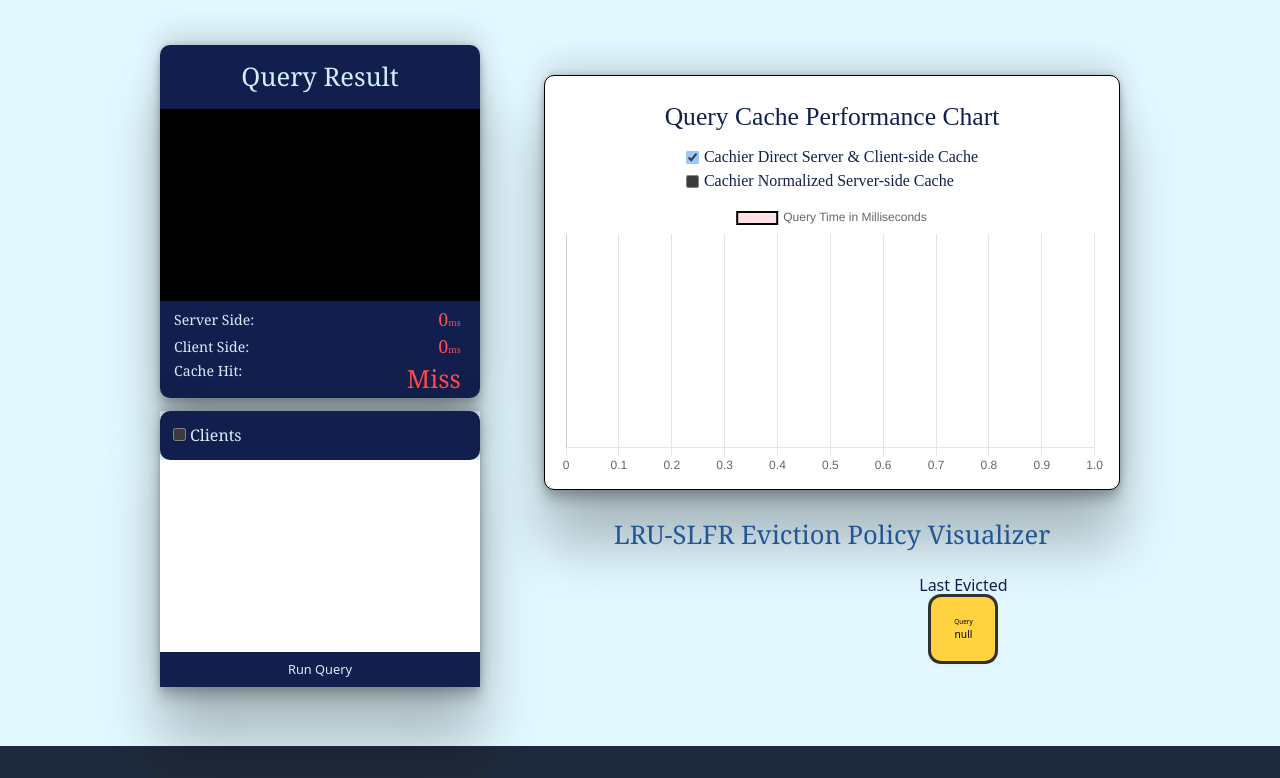
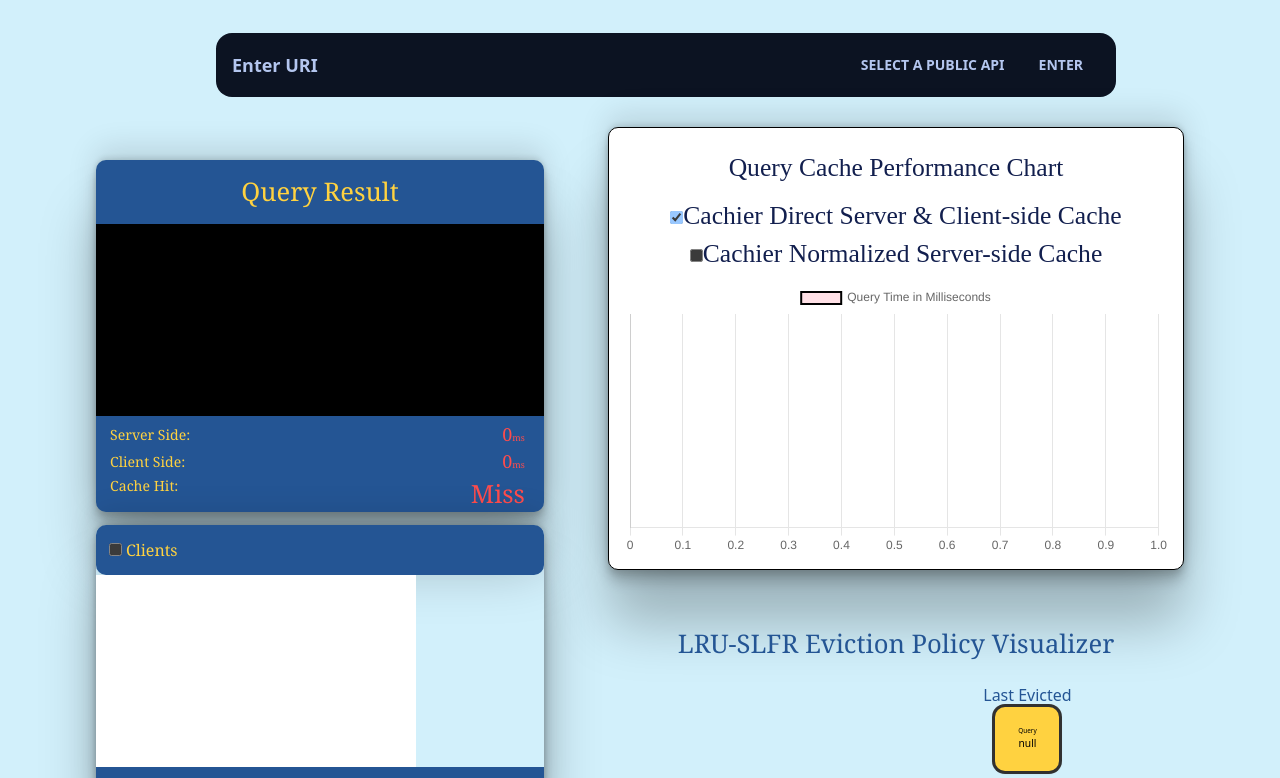
Before and after one commit to oslabs-beta/Cachier, a React app: page /demo in a window 1280 px wide. Shown: the part 207-985 px from the top of the page. Built offline with nearby package versions, Linux system fonts and the light colour scheme; no server answers.

Commit message:
Search bar cleaned

```diff
--- /dev/null
+++ b/demo/client/components/ImageSlider.js
@@ -0,0 +1,28 @@
+import React, {useState} from "react";
+
+const ImageSlider = (props) => {
+    const [currentIndex, setCurrentUser] = useState(0);
+    const {slides} = props;
+
+    const sliderStyles = {
+        height: "100%",
+        position: "relative",
+    }
+
+    const slideStyles = {
+        width: "100%",
+        height: "100%",
+        borderRadius: "10px",
+        backgroundPosition: "center",
+        backgroundSize: "cover",
+        backgroundImage: `url(${slides[currentIndex].url})`,
+    }
+
+    return (
+        <div style={sliderStyles}>
+            <div style={slideStyles}>ImageSlider</div>
+        </div>
+    );
+}
+
+export default ImageSlider;
--- /dev/null
+++ b/demo/client/components/Selector.js
@@ -0,0 +1,47 @@
+import e from "cors";
+import React from "react";
+import '../styles/Demo.css';
+
+const Selector = (props) => {
+
+    const handleListClick = (e) => {
+        const gqlEndpoint = e.target.value;
+        console.log(gqlEndpoint);
+    }
+
+    const handleEnterClick = () => {
+        // const x = document.getElementById('uriInput').value;
+        console.log('Enter button clicked');
+    }
+
+    return (
+        <div className="navbar bg-base-300 rounded-box">
+            <div className="flex-1 px-2 lg:flex-none">
+                <a className="text-lg font-bold">Enter URI</a>
+                {/* <input type={text} className='uriInput'></input> */}
+
+            </div>
+            <div className="flex justify-end flex-1 px-2">
+                <div className="flex items-stretch">
+
+                    <div className="dropdown dropdown-end">
+                        <label tabIndex={0} className="btn btn-ghost rounded-btn">Select a public API</label>
+                        <ul tabIndex={0} className="menu dropdown-content p-2 shadow bg-base-100 rounded-box w-52 mt-4">
+                            {/* <li><a href="https://rickandmortyapi.com/graphql"></a>Rick&Morty</li> */}
+                            <li><a value="https://anilist.co/graphiql" onClick={handleListClick}>Anime</a></li>
+                            {/* <li><a href="https://demotivation-quotes-api.herokuapp.com/graphql"></a>Demotivational Quotes</li> */}
+                            <li><a value="https://graphqlpokemon.favware.tech/v7" onClick={handleListClick}>Pokemon</a></li>
+                            <li><a value="https://api.spacex.land/graphql/" onClick={handleListClick}>SpaceX</a></li>
+                            <li><a value="https://api.stratz.com/graphiql/" onClick={handleListClick}>DOTA 2</a></li>
+                            <li><a value="https://hivdb.stanford.edu/page/graphiql/" onClick={handleListClick}>HIVDB</a></li>
+                            {/* <li><a href="https://fruits-api.netlify.app/graphql"></a>Fruits</li> */}
+                        </ul>
+                    </div>
+                    <a className="btn btn-ghost rounded-btn" onClick={() => handleEnterClick(e)}>Enter</a>
+                </div>
+            </div>
+        </div>
+    );
+}
+
+export default Selector;
--- a/demo/client/pages/Demo.js
+++ b/demo/client/pages/Demo.js
@@ -1,6 +1,7 @@
 import React, { useState, useEffect } from 'react';
 import BarChart from '../components/BarChart';
 import QueueVisualizer from '../components/QueueVisualizer';
+import Selector from '../components/Selector';
 import '../styles/Demo.css';
 import { clientSideCache } from '../../../clientSideCache';
 
@@ -26,7 +27,15 @@ const Demo = () => {
   const [currGroupSize, setCurrGroupSize] = useState(0);
 
   const [queryGraphQLString, setQueryGraphQLString] = useState(
-    '{ clients { id name email phone } }'
+    `{
+        clients
+        {
+            id
+            name
+            email
+            phone
+        }
+    }`
   );
   const [queryTime, setQueryTime] = useState(0);
   const [queryTimeArray, setQueryTimeArray] = useState([
@@ -58,6 +67,36 @@ const Demo = () => {
     },
   });
 
+  useEffect(() => {
+    const txtArea = document.getElementsByClassName('textarea textarea-info');
+      txtArea.placeholder =
+        `{
+          clients {
+              ${clientIdChecked ? 'id' : ''}
+              ${clientNameChecked ? ' name' : ''}
+              ${clientEmailChecked ? ' email' : ''}
+              ${clientPhoneChecked ? ' phone' : ''}
+            }
+          }`;
+
+    const string = `{
+      clients {
+          ${clientIdChecked ? 'id' : ''}
+          ${clientNameChecked ? ' name' : ''}
+          ${clientEmailChecked ? ' email' : ''}
+          ${clientPhoneChecked ? ' phone' : ''}
+        }
+      }`;
+    setQueryGraphQLString(string);
+  }, [
+    clientChecked,
+    clientIdChecked,
+    clientNameChecked,
+    clientEmailChecked,
+    clientPhoneChecked,
+  ]);
+
+  const placeholderString = "{ \n   clients {\n      id\n      name\n      email\n      phone\n   }\n}";
 
   useEffect(() => {
     fetch('https://cachier.onrender.com/partialCache/', {
@@ -93,27 +132,8 @@ const Demo = () => {
         }),
       }).then( data => console.log('client Cache Cleared'))
 
-  },[])
+  },[]);
 
-
-
-
-
-
-  useEffect(() => {
-    const string = `{ clients { ${clientIdChecked ? 'id' : ''}${
-      clientNameChecked ? ' name' : ''
-    }${clientEmailChecked ? ' email' : ''}${
-      clientPhoneChecked ? ' phone' : ''
-    } } }`;
-    setQueryGraphQLString(string);
-  }, [
-    clientChecked,
-    clientIdChecked,
-    clientNameChecked,
-    clientEmailChecked,
-    clientPhoneChecked,
-  ]);
 
   const chartLatency = () => {
     let latencyArray = queryTimeArray.map((el) => el.latency);
@@ -225,14 +245,14 @@ const Demo = () => {
   const handleQuery = () => {
     setLoading(true);
     setClientSideLoading(true);
+
+    const str = document.getElementsByClassName('textarea textarea-info')[0].value;
+    setQueryGraphQLString(str);
+    console.log('queryGraphQLString: ', str);
+
     fetchData();
   };
 
-  const handleUploadAndQuery = () => {
-    setQueryString(`{ clients { id name email phone } }`);
-    setLoading(true);
-    fetchData();
-  };
 
   const testQuery = () => {
     if (clientChecked) {
@@ -266,6 +286,7 @@ const Demo = () => {
       </h2>
       <div className='demoDiv'>
         <div className='demoLeftContainer'>
+        <Selector />
           <div className='query'>
             <div className='padding0'>
               <div className='queryResultContainer'>
@@ -391,6 +412,17 @@ const Demo = () => {
                 <div className='queryDisplayStringContainer'>
                   <p className='testQuery'> {testQuery()} </p>
                 </div>
+                {/* <div className='queryTextInput'>
+                  <div className="form-control">
+                    <label className="queryTextInputField">
+                      <span className="label-text">Type custom query here</span>
+                    </label>
+                    <textarea className="textarea textarea-info" placeholder={placeholderString}></textarea>
+                    <label className="label">
+                      <span className="label-text-alt">Type a GraphQL query as you would in your code. Can handle only queries for now, no mutations.</span>
+                    </label>
+                  </div>
+                </div> */}
 
                 <button
                   className='queryButton'
--- a/demo/client/pages/Landing.js
+++ b/demo/client/pages/Landing.js
@@ -4,7 +4,7 @@ import Testimonials from '../components/Testimonials';
 import { useNavigate } from 'react-router-dom';
 import LandingContent2 from '../components/LandingContent2';
 import logo from '../styles/logo.png';
-import installIcon from '../styles/installIcon.png';
+import ImageSlider from '../components/ImageSlider.js';
 import FastIcon from '../styles/FastIcon.png';
 import customizableIcon from '../styles/customizableIcon.png';
 import memoryIcon from '../styles/memoryIcon.png';
@@ -12,6 +12,18 @@ import demoIcon from '../styles/Demo.png';
 
 const Landing = () => {
   const navigate = useNavigate();
+
+  const slides = [
+    {url: FastIcon},
+    {url: customizableIcon},
+    {url: memoryIcon},
+    {url: demoIcon},
+  ];
+  const containerStyles = {
+    width: '500px',
+    height: '280px',
+    margin: '0 auto',
+  }
 
   return (
     <div>
@@ -44,6 +56,12 @@ const Landing = () => {
         </div>
       </div>
 
+      {/* <div>
+        <div style={containerStyles}>
+          <ImageSlider slides={slides}/>
+        </div>
+      </div> */}
+
       <LandingContent2 />
       <LandingContent />
       <Testimonials />
--- a/demo/client/styles/Demo.css
+++ b/demo/client/styles/Demo.css
@@ -1,5 +1,5 @@
 .demoContainer {
-  background-color: #e2f7ff;
+  background-color: #d2f0fb;
 }
 
 .heading {
@@ -18,8 +18,6 @@
 
 .clientFields {
   padding-left: 1vw;
-  display: flex;
-  gap: 1vw;
 }
 
 body {
@@ -63,7 +61,7 @@ body {
   padding: 0px !important;
   border: black 2px;
   border-radius: 10px;
-  background-color: #121f4e;
+  background-color: #245594;
   color: 'white';
   box-shadow: rgba(0, 0, 0, 0.25) 0px 54px 55px,
     rgba(0, 0, 0, 0.12) 0px -12px 30px, rgba(0, 0, 0, 0.12) 0px 4px 6px,
@@ -75,7 +73,7 @@ body {
   justify-content: center;
   padding: 1vw 0;
   display: flex;
-  color: #d2f0fb;
+  color: #ffd240;
   font-size: 2vw;
   margin: 0;
 }
@@ -98,7 +96,7 @@ body {
   font-family: Georgia, serif;
   font-size: 1.1vw;
   padding-left: 1.1vw;
-  color: #d2f0fb;
+  color: #ffd240;
 }
 
 .metrics {
@@ -137,15 +135,16 @@ body {
   box-shadow: rgba(0, 0, 0, 0.25) 0px 54px 55px,
     rgba(0, 0, 0, 0.12) 0px -12px 30px, rgba(0, 0, 0, 0.12) 0px 4px 6px,
     rgba(0, 0, 0, 0.17) 0px 12px 13px, rgba(0, 0, 0, 0.09) 0px -3px 5px;
+  border-radius: 3%;
 }
 
 .queryString {
   border: black 2px;
   border-radius: 10px;
-  background-color: #121f4e;
+  background-color: #245594;
   padding: 1vw;
   font-family: Georgia, serif;
-  color: #d2f0fb;
+  color: #ffd240;
 }
 
 .queryDisplayStringContainer {
@@ -165,14 +164,14 @@ body {
 }
 
 .queryButton {
-  background-color: #121f4e;
-  color: #d2f0fb;
+  background-color: #245594;
+  color: #ffd240;
   padding: 0.6vw;
   font-size: 1vw;
 }
 
 .visualizersDiv {
-  padding-top: 1vw;
+  padding-top: 5vw;
   align-items: center;
   justify-content: center;
   flex-direction: column;
@@ -195,13 +194,16 @@ body {
     rgba(0, 0, 0, 0.12) 0px -12px 30px, rgba(0, 0, 0, 0.12) 0px 4px 6px,
     rgba(0, 0, 0, 0.17) 0px 12px 13px, rgba(0, 0, 0, 0.09) 0px -3px 5px;
 }
+.Eviction {
+  margin-top: 55px;
+}
 
 .evictedText {
-  color: #121f4e;
+  color: #245594;
 }
 
 .demoLeftContainer {
-  width: 25vw;
+  width: 35vw;
 }
 
 .barChartHeading {
@@ -234,7 +236,7 @@ span.label-text-alt {
   align-content: center;
 }
 
-textarea.textarea.textarea-bordered.h-24 {
+textarea.textarea.textarea-info {
   background-color: midnightblue;
   width: auto;
   height: auto;
@@ -242,26 +244,9 @@ textarea.textarea.textarea-bordered.h-24 {
   min-height: 225px;
 }
 
-.chartCheckBoxDiv {
-  display: flex;
-  flex-direction: column;
-  align-items: flex-start;
-  padding: 0;
+.navbar.bg-base-300.rounded-box {
+  margin-top: 20px;
+  width: 900px;
+  margin-left: 120px;
+  margin-bottom: 50px;
 }
-
-.cacheLabel {
-  font-size: 16px;
-  text-align: center;
-}
-
-.checkFieldDiv {
-  display: flex;
-  justify-content: center;
-  align-items: center;
-  gap: 5px;
-}
-
-.queueDiv{
-  width: 45vw;
-  height: 15vw;
-}
```
